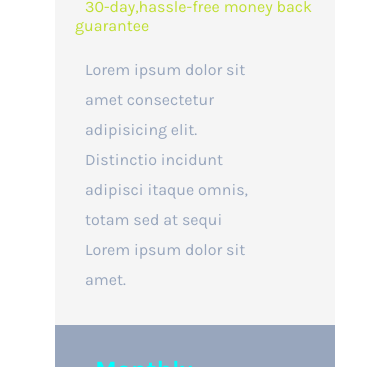
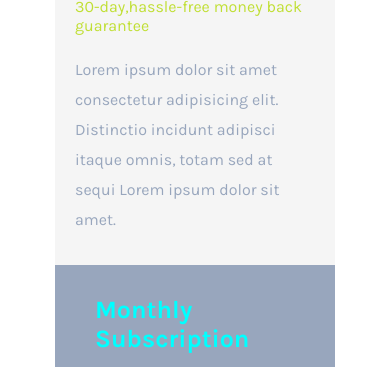
Before and after one commit to YounusHussain151214726/Mid-Level-Challange-10, a plain HTML site: page index.html in a window 390 px wide. Shown: the part 195-562 px from the top of the page. Drawn offline with Linux system fonts and the light colour scheme.

Commit message:
30-oct-22

```diff
--- a/Card.css
+++ b/Card.css
@@ -46,7 +46,7 @@ width: 70%;
   background-color: whitesmoke;
 }
 .box1 > *{
-  padding: 1rem 1rem;
+  padding: 1rem 0;
 }
 .box1 h4 {
   font-size: 3.5rem;
@@ -143,6 +143,10 @@ color: rgb(124, 121, 121);
 .box1 >*{
   padding: auto;
 }
+
+.box1 p{
+  width: 100%;
+}
   .boxs {
     flex-direction: column;
   }
```
